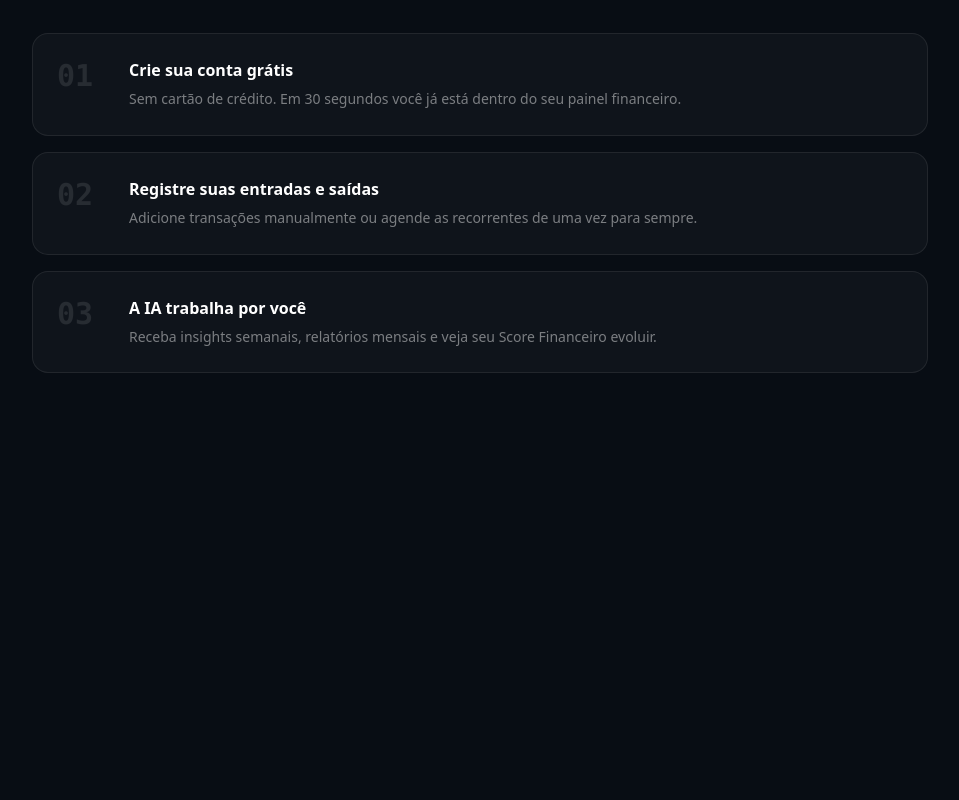
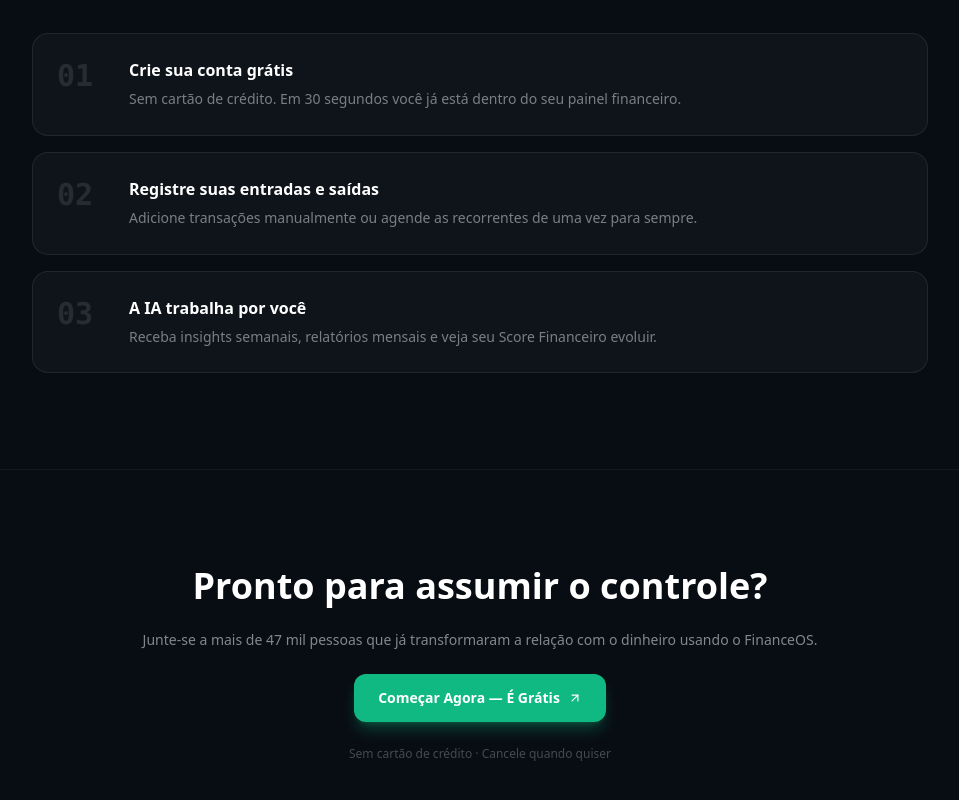
Before and after one commit to guilhermejorge0323/FinanceOS, a Next.js app: page / in a window 1280 px wide. Shown: the part 2034-2834 px from the top of the page, without its empty margins (160-1119 px from the left). Before the commit the page ends 2503 px from the top, so only its background shows below. Built offline with nearby package versions, Linux system fonts and the light colour scheme.

Commit message:
Section 4 pronta

```diff
--- a/src/app/page.tsx
+++ b/src/app/page.tsx
@@ -1,6 +1,7 @@
 import { IntroductionSection1 } from '@/components/Introduction/IntroductionSection1';
 import { IntroductionSection2 } from '@/components/Introduction/IntroductionSection2';
 import { IntroductionSection3 } from '@/components/Introduction/IntroductionSection3';
+import { IntroductionSection4 } from '@/components/Introduction/IntroductionSection4';
 
 export default function Home() {
   return (
@@ -8,6 +9,7 @@ export default function Home() {
       <IntroductionSection1 />
       <IntroductionSection2 />
       <IntroductionSection3 />
+      <IntroductionSection4 />
     </>
   );
 }
--- a/src/components/Introduction/IntroductionSection3/index.tsx
+++ b/src/components/Introduction/IntroductionSection3/index.tsx
@@ -3,7 +3,7 @@ import { AreaTitleS3 } from "./AreaTitleS3";
 
 export function IntroductionSection3() {
   return (
-    <section className='bg-black-100 py-24 relative z-2 gap-4 border-t border-white/5'>
+    <section className='py-24 relative z-2 gap-4 border-t border-white/5'>
         <AreaTitleS3 />
 
         <AreaCardS3 />
--- /dev/null
+++ b/src/components/Introduction/IntroductionSection4/AreaButtonS4/index.tsx
@@ -0,0 +1,26 @@
+import { Container } from '@/components/ui/container';
+import { IntroductionButton } from '../../ui/PrimaryButton';
+import clsx from 'clsx';
+import { ArrowUpRightIcon } from 'lucide-react';
+
+export function AreaButtonS4() {
+  return (
+    <Container className='flex-col items-center gap-6'>
+      <IntroductionButton
+        className={clsx(
+          'flex items-center gap-2',
+          'text-white',
+          'px-6 py-3.5',
+          'bg-primary-green',
+          'shadow-lg shadow-primary-green/30',
+          'hover:bg-[#059669] hover:shadow-primary-green/50 hover:scale-[1.02] transition-all group',
+        )}
+      >
+        Começar Agora — É Grátis
+        <ArrowUpRightIcon className='w-3.5 h-3.5 group-hover:translate-x-0.5 group-hover:-translate-y-0.5 transition-transform' />
+      </IntroductionButton>
+
+      <p className='text-xs text-white/25'>Sem cartão de crédito · Cancele quando quiser</p>
+    </Container>
+  );
+}
--- /dev/null
+++ b/src/components/Introduction/IntroductionSection4/AreaTextS4/index.tsx
@@ -0,0 +1,16 @@
+import { Container } from '@/components/ui/container';
+import { IntroductionTitle } from '../../ui/IntroductionTitle';
+
+export function AreaTextS4() {
+  return (
+    <Container className='flex-col justify-center gap-6 mb-6'>
+      <IntroductionTitle className='text-3xl sm:text-4xl'>
+        Pronto para assumir o controle?
+      </IntroductionTitle>
+
+      <p className='text-sm text-center text-white/50'>
+        Junte-se a mais de 47 mil pessoas que já transformaram a relação com o dinheiro usando o FinanceOS.
+      </p>
+    </Container>
+  );
+}
--- /dev/null
+++ b/src/components/Introduction/IntroductionSection4/index.tsx
@@ -0,0 +1,12 @@
+import { AreaButtonS4 } from './AreaButtonS4';
+import { AreaTextS4 } from './AreaTextS4';
+
+export function IntroductionSection4() {
+  return (
+    <section className='py-24 relative z-2 gap-4 border-t border-white/5'>
+      <AreaTextS4 />
+
+      <AreaButtonS4 />
+    </section>
+  );
+}
```
